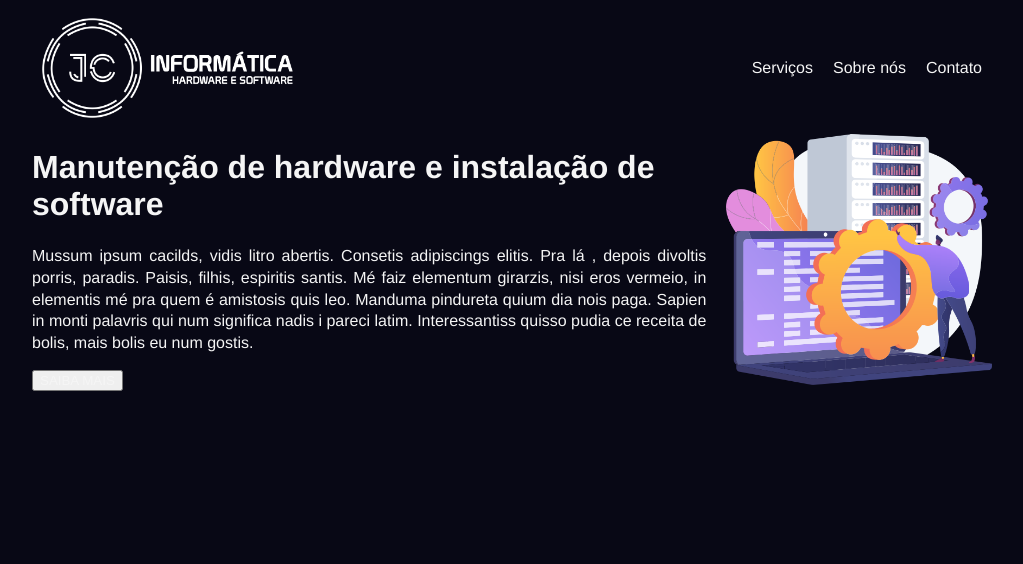
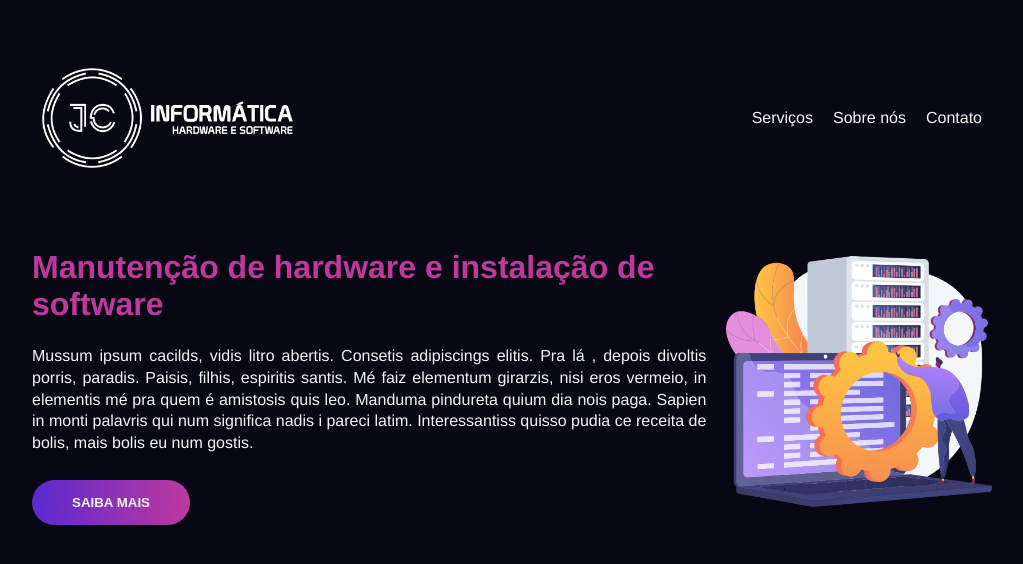
Before and after one commit to Igor-Maceno/JC-Informatica, a plain HTML site: page index.html in a window 1280 px wide. Shown: the whole page, without its empty margins (128-1151 px from the left). Drawn offline with Linux system fonts and the light colour scheme.

Commit message:
Button
Padronização dos botões e ajuste no header.

```diff
--- a/css/style.css
+++ b/css/style.css
@@ -6,7 +6,7 @@
 
 /**********************************/
 /* 0. Variáveis
-/* 1. Container
+/* 1. Configurações gerais
 /* 2. Menu
 /* 3. Header
 /* 4. Bem-vindo
@@ -32,7 +32,7 @@
 /**********************************/
 
 /**********************************/
-/* 1. Container
+/* 1. Configurações gerais
 /**********************************/
 html{
 	scroll-behavior: smooth;
@@ -72,6 +72,21 @@ img{
 	max-width: 100%;
 }
 
+.button {
+	text-decoration: none;
+	border-style: none;
+	background-image: linear-gradient(90deg, #5A29D0 0%, #BF389E 100%);
+	padding: 15px 40px;
+	border-radius: 50px;
+	font-weight: bolder;
+	text-transform: uppercase;
+	transition: all 0.2s ease-in-out;
+  }
+  .glow-button:hover {
+	color: rgba(255, 255, 255, 1);
+	box-shadow: 0 5px 15px rgba(145, 92, 182, .4);
+  }
+
 /**********************************/
 /* 2. Menu
 /**********************************/
@@ -83,6 +98,7 @@ img{
 	max-width: 960px;
 	margin: 0 auto;
 	flex-wrap: wrap;
+	padding: 50px 0;
 }
 .menu__logo{
 	margin: 10px;
@@ -99,6 +115,9 @@ img{
 	padding: 20px 10px;
 }
 
+/**********************************/
+/* 3. Header
+/**********************************/
 .header{
     max-width: 960px;
 	margin: 0 auto;
@@ -111,6 +130,9 @@ img{
 .header-c__text{
 	flex: 6 1 160px;
 }
+.header-c button{
+	margin: 10px 0;
+}
 .header-c__text p{
 	text-align: justify;
 }
@@ -118,3 +140,8 @@ img{
 	flex: 1 1 200px;
 	padding-left: 20px;
 }
+.intro {
+	color: var(--clr-pink-dark);
+}
+
+/**********************************/
--- a/index.html
+++ b/index.html
@@ -33,7 +33,7 @@
                         Manduma pindureta quium dia nois paga. Sapien in monti palavris qui num
                         significa nadis i pareci latim. Interessantiss quisso pudia ce receita de bolis,
                         mais bolis eu num gostis.</p>
-                        <button>
+                        <button class="button glow-button">
                             <a href="#">SAIBA MAIS</a>
                         </button>
                 </div>
```
